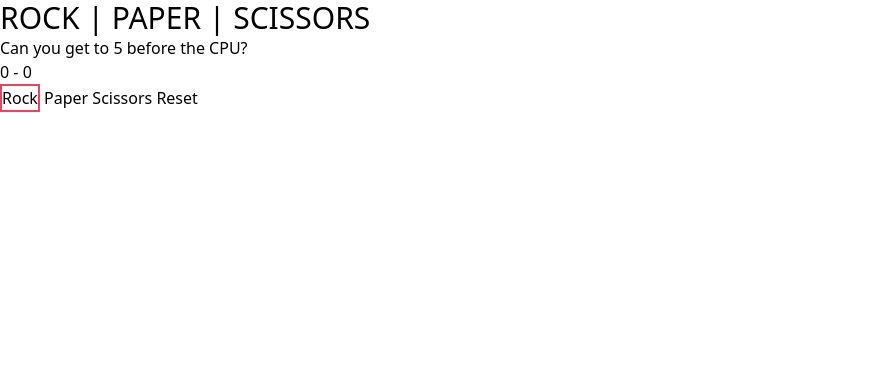
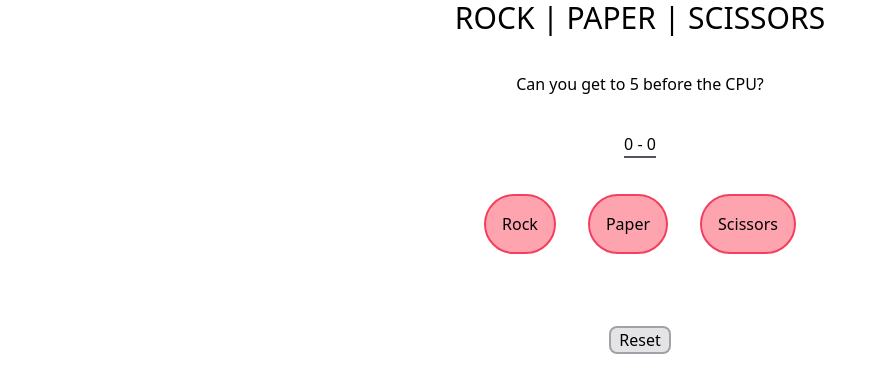
Before and after one commit to ACAUHS/Tailwind-RPS, a website: page index.html in a window 1280 px wide. Shown: the whole page, without its empty margins (0-887 px from the left). Drawn offline with Linux system fonts and the light colour scheme.

Commit message:
Add interactivity to the buttons

```diff
--- a/index.html
+++ b/index.html
@@ -8,20 +8,20 @@
     <link rel="stylesheet" href="dist/main.css">
 </head>
 <body>
-    <div class=bg>
+    <div class="flex flex-col items-center gap-9">
         <h1 class="text-3xl">ROCK | PAPER | SCISSORS</h1>
-        <p>Can you get to 5 before the CPU?</p>
-        <div class = results>
+        <p class="">Can you get to 5 before the CPU?</p>
+        <div class = "results border-b-2 border-b-zinc-600">
             <span id="userScore">0</span>&nbsp-&nbsp<span id="cpuScore">0</span>
         </div>
-        <div class="selection">
-            <button class="selection border-2 border-rose-500" data-selection="rock">Rock</button>
-            <button class="selection" data-selection="paper">Paper</button>
-            <button class="selection" data-selection="scissors">Scissors</button>
-            <button id="resetGame">Reset</button>
+        <div class="selection flex gap-8">
+            <button class="selection border-2 border-rose-500 bg-rose-300 rounded-full p-4 transition ease-in-out hover:-translate-y-1 hover:scale-110 hover:border-rose-500 duration-300" data-selection="rock">Rock</button>
+            <button class="selection border-2 border-rose-500 bg-rose-300 rounded-full p-4 transition ease-in-out hover:-translate-y-1 hover:scale-110 hover:border-rose-500 duration-300" data-selection="paper">Paper</button>
+            <button class="selection border-2 border-rose-500 bg-rose-300 rounded-full p-4 transition ease-in-out hover:-translate-y-1 hover:scale-110 hover:border-rose-500 duration-300" data-selection="scissors">Scissors</button>
         </div>
         <div id="scoreboard">
         </div>
+        <button id="resetGame" class="border-2 border-zinc-400 bg-zinc-200 rounded-lg px-2">Reset</button>
     </div>
     <script src="logic.js"></script>
 </body>
--- a/tailwind.config.js
+++ b/tailwind.config.js
@@ -1,5 +1,6 @@
 /** @type {import('tailwindcss').Config} */
 module.exports = {
+  mode: 'jit',
   content: ['./*.html'],
   theme: {
     extend: {},
```
Also changed, not shown: dist/main.css.
